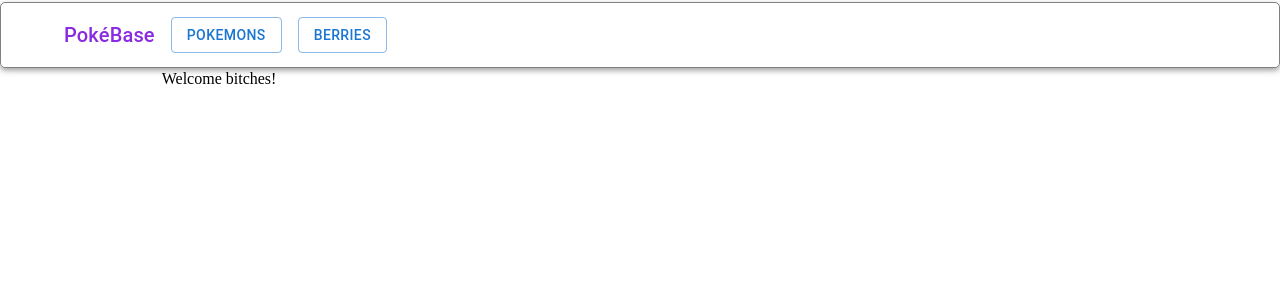
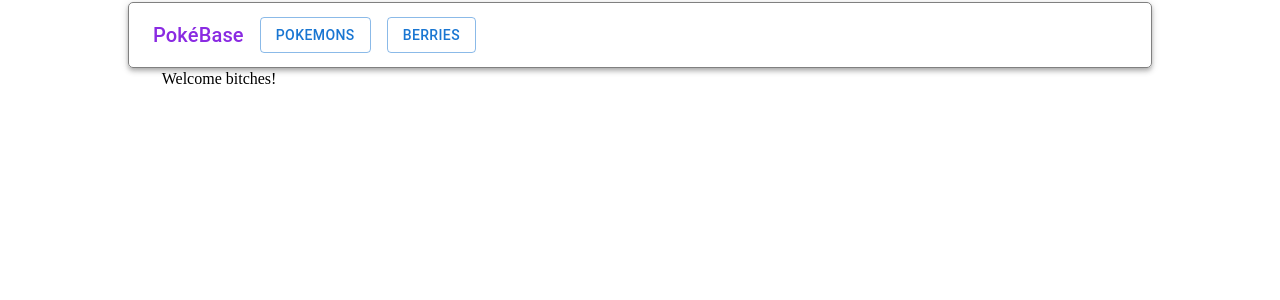
Before and after one commit to GiovaneW/pokeapi_project-front, a React (Create React App) app: page / in a window 1280 px wide. Shown: the top 300 px of the page. Built offline with nearby package versions, Linux system fonts and the light colour scheme.

Commit message:
fix: header component style

```diff
--- a/src/components/headers/Header.tsx
+++ b/src/components/headers/Header.tsx
@@ -1,6 +1,7 @@
-import { AppBar, Box, Button, Container, Toolbar, Typography } from '@mui/material'
+import { AppBar, Box, Container, Toolbar, Typography } from '@mui/material'
 import React from 'react'
 import { NavLink } from 'react-router-dom'
+import CustomButton from '../buttons/CustomButton'
 
 export interface IHeaderProps {
     options?: Array<{
@@ -21,6 +22,8 @@ export function Header(props: IHeaderProps): React.ReactElement {
                 borderWidth: '1px',
                 borderRadius: '5px',
                 marginTop: '2px',
+                width: '80%',
+                marginRight: '10%'
             }}>
                 <Container style={{
                     padding: 0
@@ -41,13 +44,9 @@ export function Header(props: IHeaderProps): React.ReactElement {
 
                         {props.options && props.options.map((option, index) => {
                             return (
-                                < NavLink to={option.to} style={{
-                                    textDecoration: 'none'
-                                }} key={'headerButton' + index}>
-                                    <Button variant='outlined' style={{
-
-                                    }} >{option.label}</Button>
-                                </NavLink>
+                                <CustomButton key={'headerButton' + index} type='button' href={option.to}>
+                                    {option.label}
+                                </CustomButton>
                             )
                         })
                         }
```
